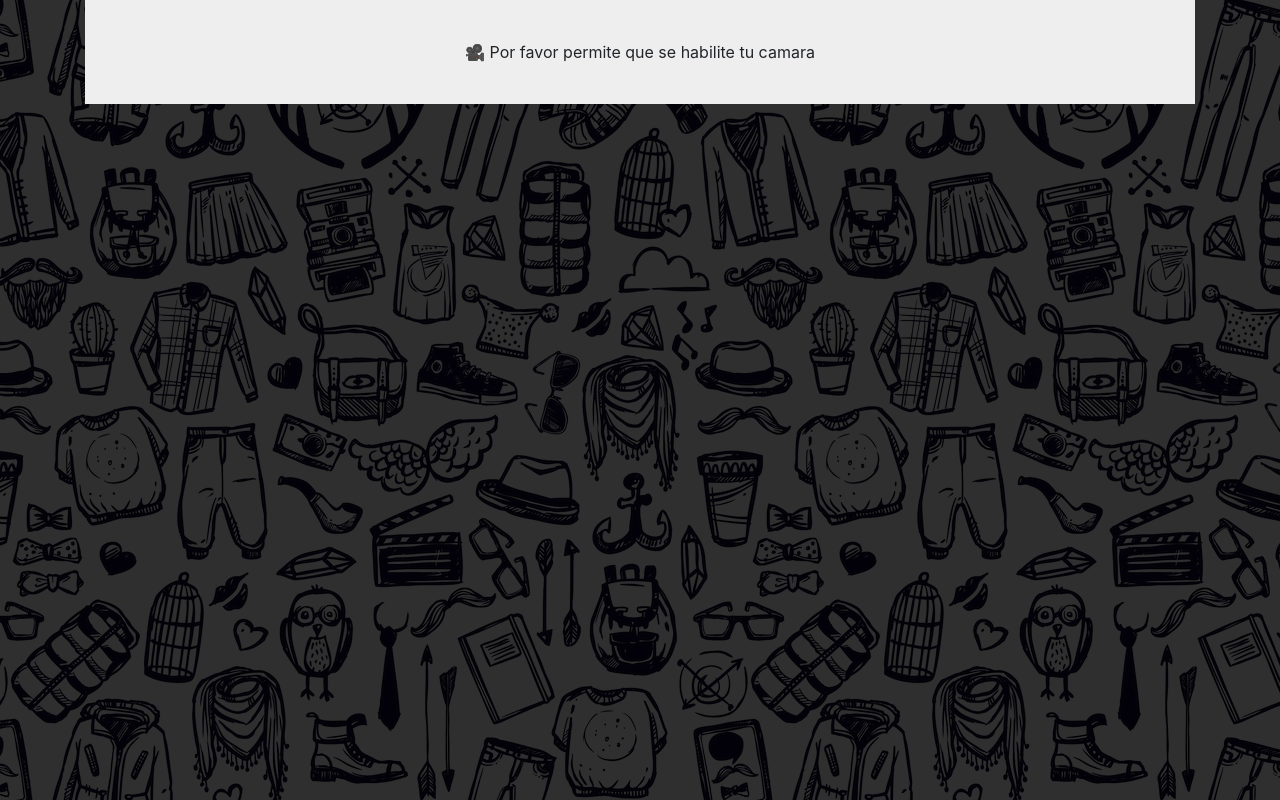
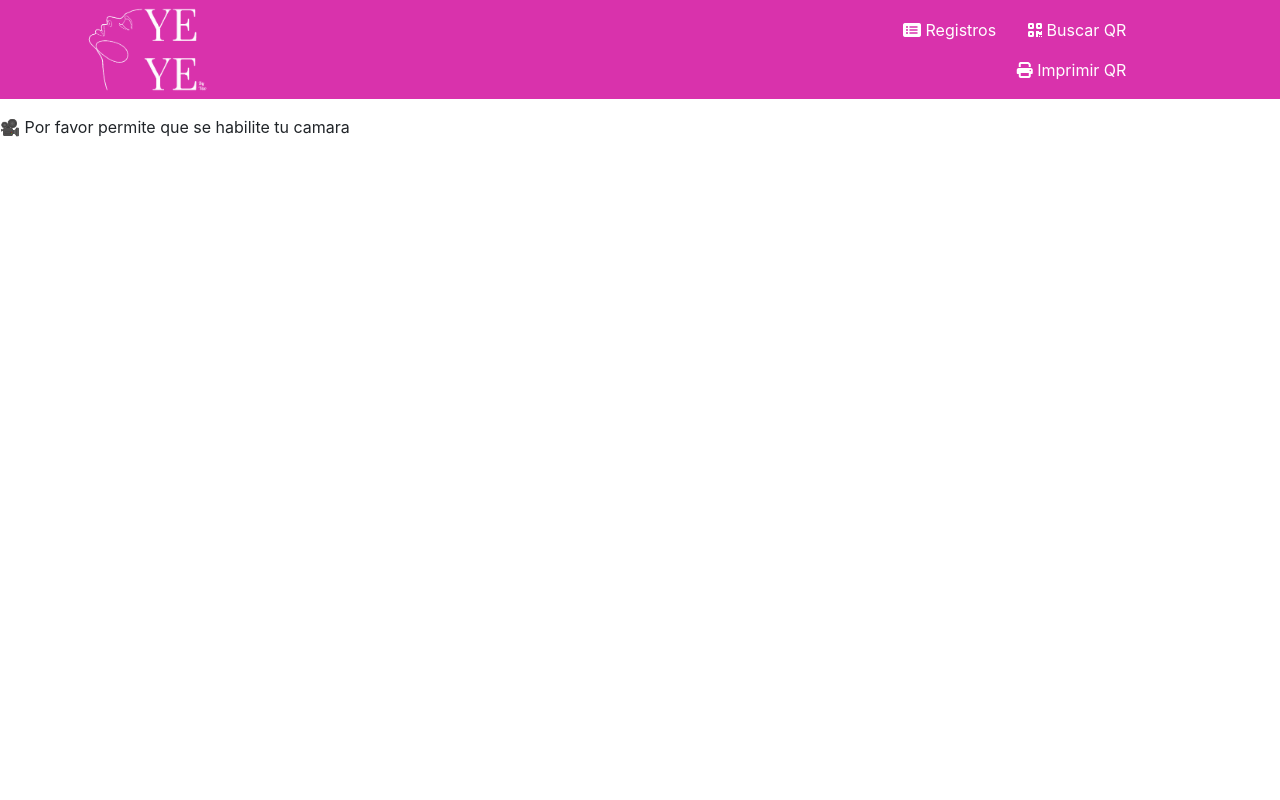
Before and after one commit to ppesoj/bodegaRopita, a PHP site: page /vistas/QRlector.html in a window 1280 px wide. Run offline with PHP 8.4, Linux system fonts and the light colour scheme; some libraries are stand-ins or nearby versions.

Commit message:
pantalla de qr lector

```diff
--- a/css/QRlector.css
+++ b/css/QRlector.css
@@ -1,8 +1,6 @@
 body {
     position: relative;
-    background-color: #0e0e0e;
     background-blend-mode: soft-light;
-    background-image: url(../img/hipster-ropa-moda-doodle-patron_1284-6445.webp);
   }
 
   #githubLink {
--- a/index.html
+++ b/index.html
@@ -13,10 +13,10 @@
         <link href="https://cdn.datatables.net/1.13.3/css/jquery.dataTables.css">
         <link rel="stylesheet" type="text/css" href="css/index.css">
         <script src="https://code.jquery.com/jquery-3.5.1.js"></script>
-        <link rel="stylesheet" href="plugins/font-awesome/fontawesome-free-6.2.1-web/css/all.css"
-
+        <link rel="stylesheet" href="plugins/font-awesome/fontawesome-free-6.2.1-web/css/all.css">
    </head>
    <body>
+    <!--Navbar-->
     <div class="navbar p-0 m-0 mb-3" style="background: #D932AC;">
         <div class="row container-fluid" style="padding: 0 !important">
             <div class="nav-item col-6" style="padding-left: 6rem;">
--- a/vistas/QRlector.html
+++ b/vistas/QRlector.html
@@ -1,30 +1,54 @@
 <html>
 <head>
   <meta charset="utf-8">
-  <title>jsQR Demo</title>
+  <title>Ropita</title>
+  <meta name="viewport" content="width=device-width, initial-scale=1.0">
+  <link rel="icon" href="img/favicon.png" type="image/png" />
+
   <link rel="stylesheet" href="https://cdn.jsdelivr.net/npm/bootstrap@4.3.1/dist/css/bootstrap.min.css" integrity="sha384-ggOyR0iXCbMQv3Xipma34MD+dH/1fQ784/j6cY/iJTQUOhcWr7x9JvoRxT2MZw1T" crossorigin="anonymous">
-  <link href="https://fonts.googleapis.com/css?family=Ropa+Sans" rel="stylesheet">
-  <link href="../css/QRlector.css" rel="stylesheet" >
+  <!-- DataTables CSS library -->
+  <link rel="stylesheet" href="https://cdnjs.cloudflare.com/ajax/libs/twitter-bootstrap/4.5.2/css/bootstrap.css"/>
+  <link rel="stylesheet" type="text/css" href="//cdn.datatables.net/1.13.3/css/jquery.dataTables.min.css">
+  <link href="https://cdn.datatables.net/1.13.3/css/jquery.dataTables.css">
+  <link rel="stylesheet" type="text/css" href="css/index.css">
+  <script src="https://code.jquery.com/jquery-3.5.1.js"></script>
+  <link rel="stylesheet" href="plugins/font-awesome/fontawesome-free-6.2.1-web/css/all.css">
 </head>
 <body>
-
-  <div class="container">
-    <div class="row">
-      <div class="col-12">
-        <div id="loadingMessage">🎥 Por favor permite que se habilite tu camara</div>
-      </div>
-      <div class="col-sm-12 col-md-6 col-lg-6">
+  <!--Navbar-->
+  <div class="navbar p-0 m-0 mb-3" style="background: #D932AC;">
+    <div class="row container-fluid" style="padding: 0 !important">
+        <div class="nav-item col-6" style="padding-left: 6rem;">
+          <img src="../img/logoSinFondo.png" class="logo img-fluid w-25 p-1">
+        </div>
+        <div class="navbar justify-content-end col-4 m-auto">
+            <div class="nav-item">
+                <a class="nav-link text-white" href="QRlector.html"><i class="fa fa-list-alt" aria-hidden="true"></i> Registros</a>
+            </div>
+            <div class="nav-item">
+                <a class="nav-link text-white" href="QRlector.html"><i class="fa-solid fa-qrcode"></i> Buscar QR</a>
+            </div>
+            <div class="nav-item">
+                <a class="nav-link text-white" href="QRlector.html"><i class="fa-solid fa-print"></i> Imprimir QR</a>
+            </div>
+        </div>
+    </div>
+  </div>
+  <!--Body-->
+  <div class="col-sm-6 col-md-12 col-lg-6 p-0">
+    <div id="loadingMessage">🎥 Por favor permite que se habilite tu camara</div>
+  </div>
+  <div class="container-fluid row" style="padding: 0;">
+      <div class="col-sm-6 col-md-12 col-lg-12 p-0">
         <canvas id="canvas" hidden></canvas>
       </div>
       <div class="col-sm-12 col-md-6 col-lg-6">
         <div id="output" hidden>
-          <div id="outputMessage">No QR code detected.</div>
+          <div id="outputMessage">No se ha detectado ningún código QR</div>
           <div hidden><b>Data:</b> <span id="outputData"></span></div>
           <img id="imagenResultado" src="" style="width: 100%;">
         </div>
       </div>
-    </div>
-
   </div>
 
 
```
